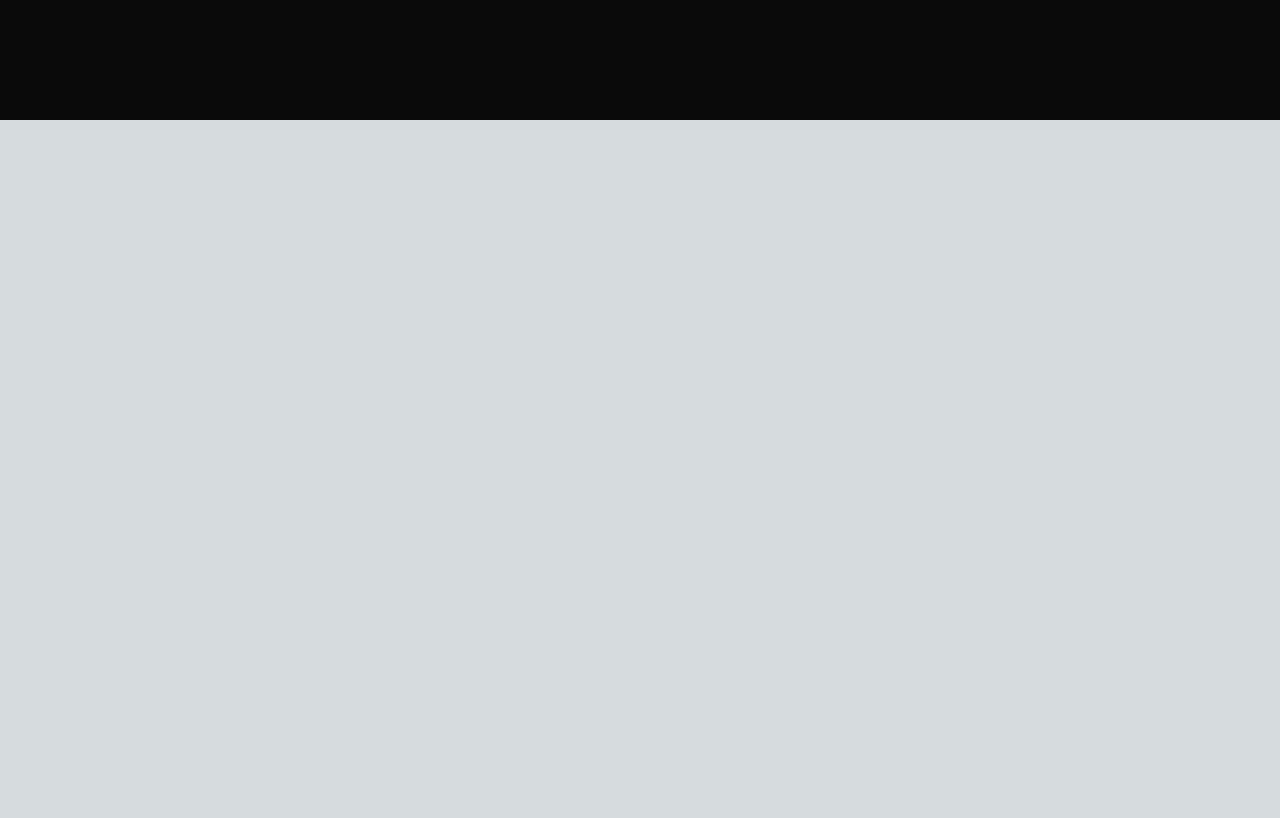
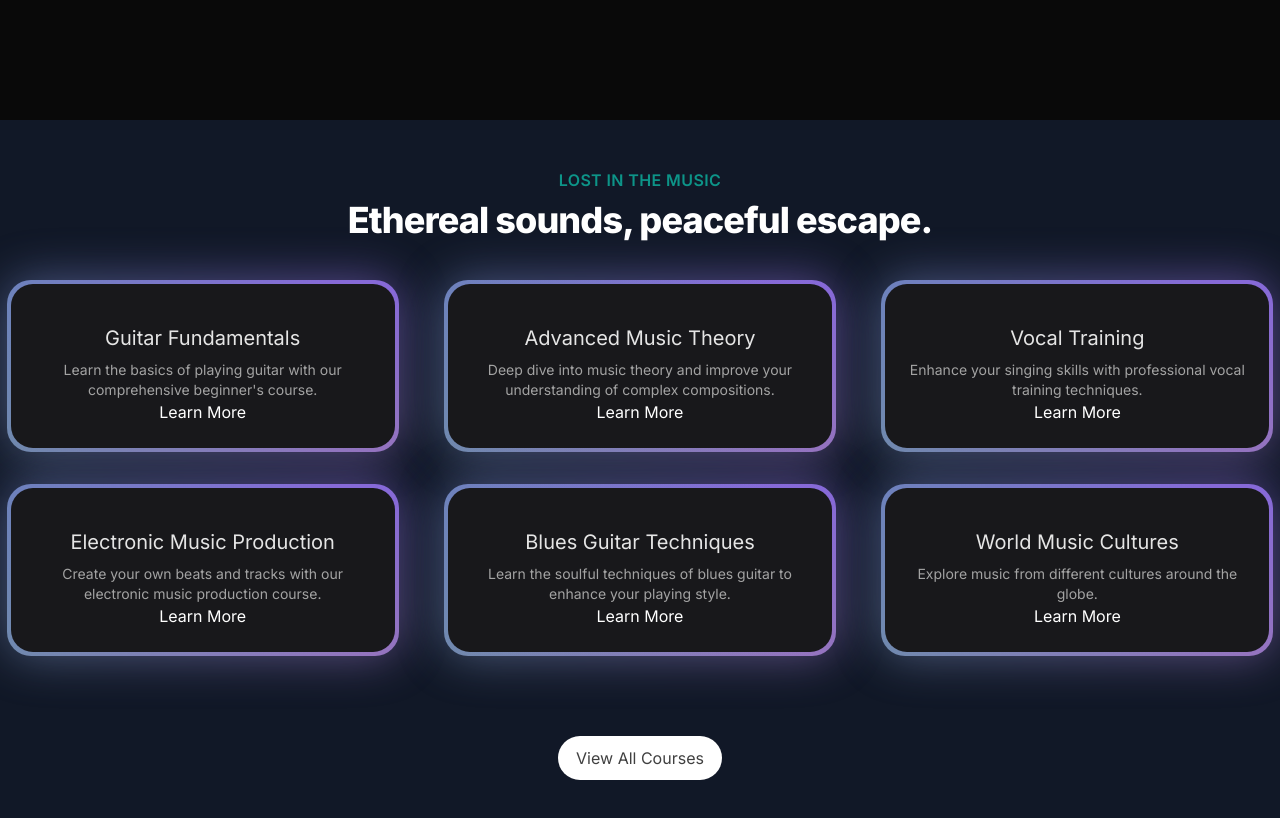
Before and after one commit to parves371/nextjs, a Next.js app: page / in a window 1280 px wide. Shown: the part 680-1498 px from the top of the page. Before the commit the page ends 800 px from the top, so only its background shows below. Built offline with nearby package versions, Linux system fonts and the light colour scheme.

Commit message:
add Lost in the Music section

```diff
--- a/src/app/page.tsx
+++ b/src/app/page.tsx
@@ -1,3 +1,4 @@
+import FeturedSection from "@/components/FeturedSection";
 import HeroSection from "@/components/HeroSection";
 
 export default function Home() {
@@ -5,6 +6,7 @@ export default function Home() {
     <main className="min-h-screen bg-black/[0.96] antialiased bg-grid-white/[0.2]">
       <div>
         <HeroSection />
+        <FeturedSection />
       </div>
     </main>
   );
--- /dev/null
+++ b/src/components/FeturedSection.tsx
@@ -0,0 +1,64 @@
+"use client";
+
+import data from "@/data/music.json";
+import Link from "next/link";
+import { BackgroundGradient } from "./ui/background-gradient";
+
+interface Course {
+  id: number;
+  title: string;
+  slug: string;
+  description: string;
+  price: number;
+  instructor: string;
+  isFeatured: boolean;
+}
+
+function FeturedSection() {
+  const featuredCourses = data.courses.filter(
+    (course: Course) => course.isFeatured === true
+  );
+  return (
+    <div className="py-12 bg-gray-900">
+      <div>
+        <div className="text-center">
+          <h2 className="text-base text-teal-600 font-semibold tracking-wide uppercase">
+            Lost in the Music
+          </h2>
+          <p className="mt-2 text-3xl leading-8 font-extrabold tracking-tight text-white sm:text-4xl">
+            Ethereal sounds, peaceful escape.
+          </p>
+        </div>
+      </div>
+      <div className="mt-10">
+        <div className="grid grid-cols-1 sm:grid-cols-2 lg:grid-cols-3 gap-8 justify-center">
+          {featuredCourses.map((course: Course) => (
+            <div key={course.id} className="flex justify-center">
+              <BackgroundGradient className="flex flex-col rounded-[22px] bg-white dark:bg-zinc-900 overflow-hidden h-full max-w-sm">
+                <div className="p-4 sm:p-6 flex flex-col items-center text-center flex-grow">
+                  <p className="text-xl text-black mt-4 mb-2 dark:text-neutral-200">
+                    {course.title}
+                  </p>
+                  <p className="text-sm text-neutral-600 dark:text-neutral-400 flex-grow">
+                    {course.description}
+                  </p>
+                  <Link className="text-white" href={`/courses/${course.slug}`}>Learn More</Link>
+                </div>
+              </BackgroundGradient>
+            </div>
+          ))}
+        </div>
+      </div>
+      <div className="mt-20 text-center">
+        <Link
+          href="/courses"
+          className="inline-block px-4 py-2 rounded-full border-2 border-transparent text-neutral-700 bg-white hover:bg-gradient-to-br from-neutral-700 to-neutral-900 hover:text-white transition duration-300 ease-in-out"
+        >
+          View All Courses
+        </Link>
+      </div>
+    </div>
+  );
+}
+
+export default FeturedSection;
--- a/src/data/music.json
+++ b/src/data/music.json
@@ -49,6 +49,76 @@
       "instructor": "Sarah Lee",
       "isFeatured": true,
       "image": "https://example.com/images/vocal.jpg"
+    },
+    {
+      "id": 6,
+      "title": "Jazz Improvisation",
+      "slug": "jazz-improvisation",
+      "description": "Explore the art of jazz improvisation with our expertly crafted lessons.",
+      "price": 129.99,
+      "instructor": "Gary White",
+      "isFeatured": false,
+      "image": "https://example.com/images/jazz.jpg"
+    },
+    {
+      "id": 7,
+      "title": "Electronic Music Production",
+      "slug": "electronic-music-production",
+      "description": "Create your own beats and tracks with our electronic music production course.",
+      "price": 139.99,
+      "instructor": "Lisa Green",
+      "isFeatured": true,
+      "image": "https://example.com/images/electronic.jpg"
+    },
+    {
+      "id": 8,
+      "title": "Classical Music History",
+      "slug": "classical-music-history",
+      "description": "Dive deep into the epochs of classical music and discover its greatest works and composers.",
+      "price": 99.99,
+      "instructor": "Tom Black",
+      "isFeatured": false,
+      "image": "https://example.com/images/classical.jpg"
+    },
+    {
+      "id": 9,
+      "title": "Blues Guitar Techniques",
+      "slug": "blues-guitar-techniques",
+      "description": "Learn the soulful techniques of blues guitar to enhance your playing style.",
+      "price": 115.99,
+      "instructor": "Nina Morris",
+      "isFeatured": true,
+      "image": "https://example.com/images/blues-guitar.jpg"
+    },
+    {
+      "id": 10,
+      "title": "Songwriting Secrets",
+      "slug": "songwriting-secrets",
+      "description": "Unlock the secrets to writing hit songs with our expert insights and tips.",
+      "price": 89.99,
+      "instructor": "Chuck Davis",
+      "isFeatured": false,
+      "image": "https://example.com/images/songwriting.jpg"
+    },
+    {
+      "id": 11,
+      "title": "World Music Cultures",
+      "slug": "world-music-cultures",
+      "description": "Explore music from different cultures around the globe.",
+      "price": 75.99,
+      "instructor": "Laura Thompson",
+      "isFeatured": true,
+      "image": "https://example.com/images/world-music.jpg"
+    },
+    {
+      "id": 12,
+      "title": "Film Scoring Basics",
+      "slug": "film-scoring-basics",
+      "description": "Learn the fundamentals of composing music for film and television.",
+      "price": 139.99,
+      "instructor": "Rachel Evans",
+      "isFeatured": false,
+      "image": "https://example.com/images/film-scoring.jpg"
     }
   ]
 }
```
Lines whose indentation alone changed are shown as unchanged.
